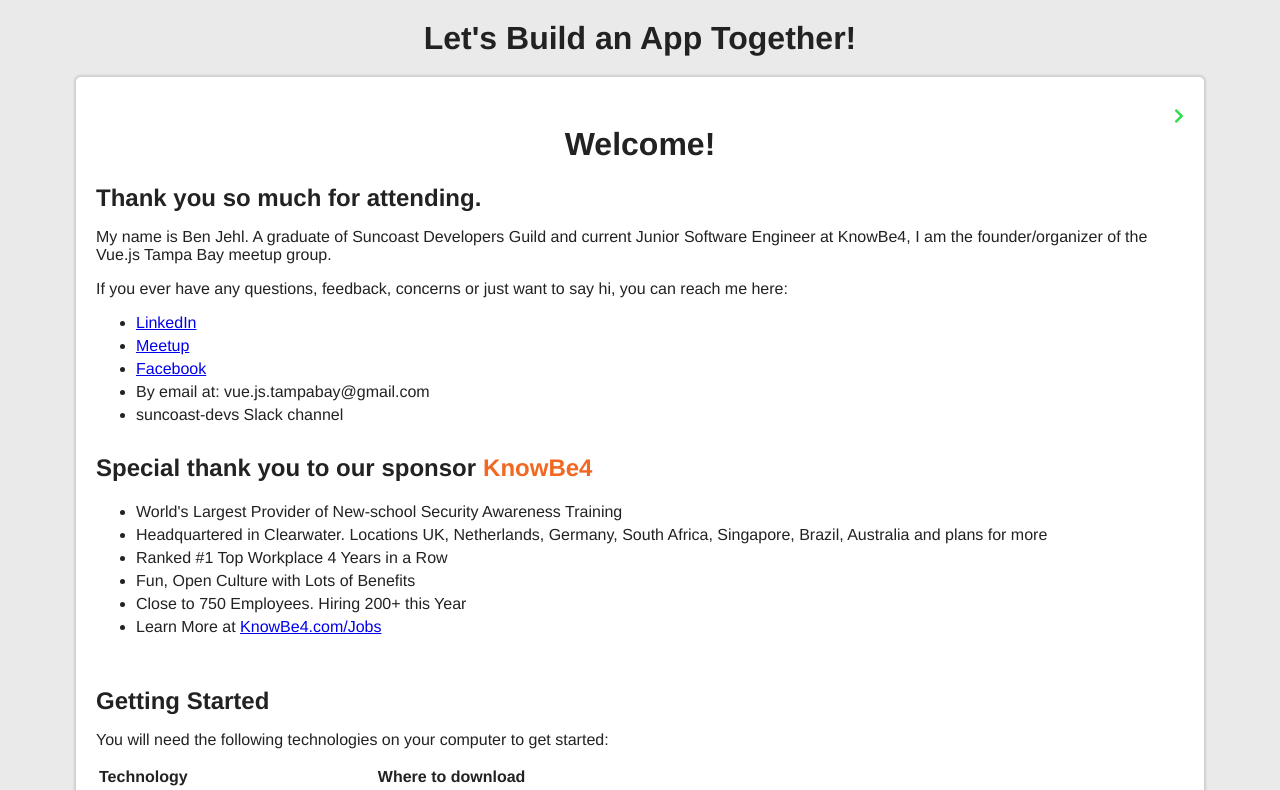
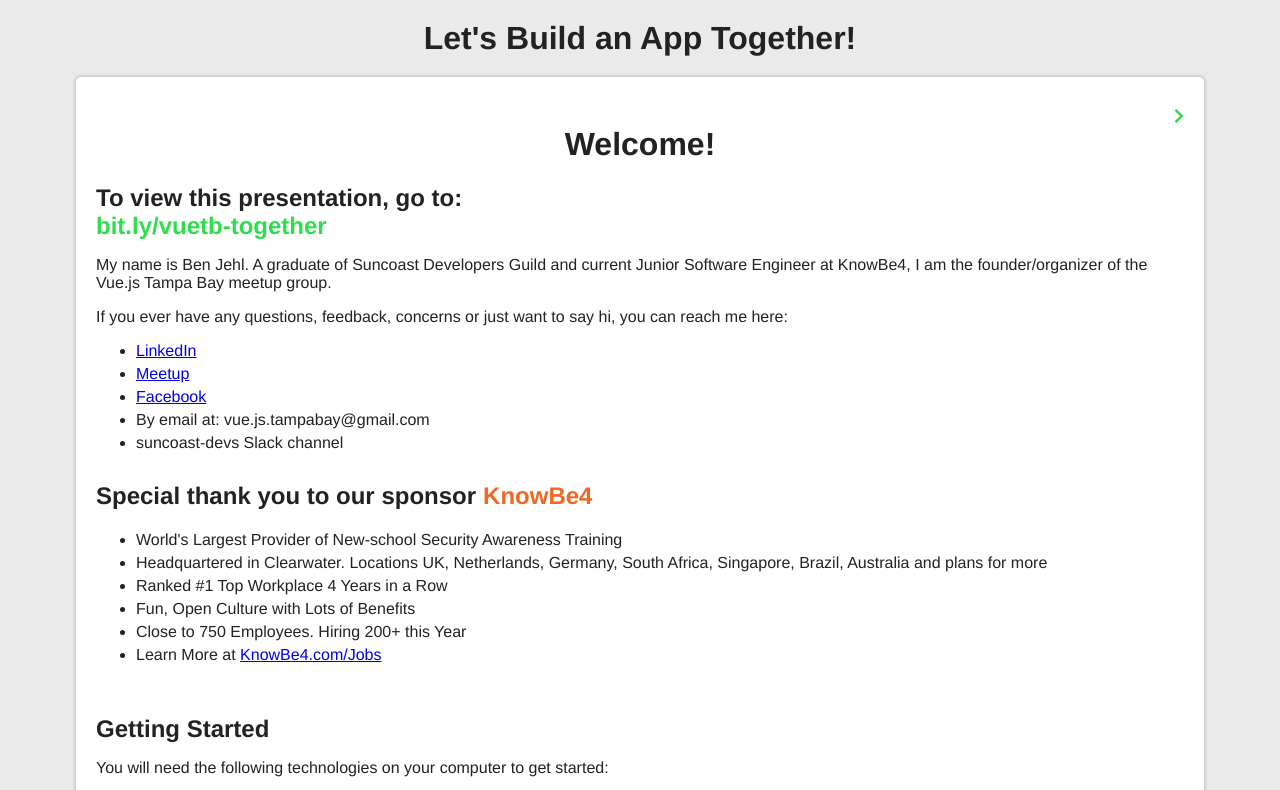
Before and after one commit to vue-js-tampa-bay/build-it-together-presentation, a Vue app: page / in a window 1280 px wide. Shown: the top 790 px of the page. Built offline with nearby package versions, Linux system fonts and the light colour scheme.

Commit message:
add bitly link

```diff
--- a/src/views/Home.vue
+++ b/src/views/Home.vue
@@ -5,7 +5,8 @@
         i.fas.fa-chevron-right
     h1.welcome Welcome!
     .intro
-      h2 Thank you so much for attending.
+      h2 To view this presentation, go to:
+      h2.presentation-link bit.ly/vuetb-together
       p My name is Ben Jehl. A graduate of Suncoast Developers Guild and current Junior Software Engineer at KnowBe4, I am the founder/organizer of the Vue.js Tampa Bay meetup group.
       p If you ever have any questions, feedback, concerns or just want to say hi, you can reach me here:
       ul
@@ -111,7 +112,9 @@
     }
   }
 }
-
+.presentation-link {
+  color: #30dd4d;
+}
 .next {
   margin: 50px 0;
 }
```
